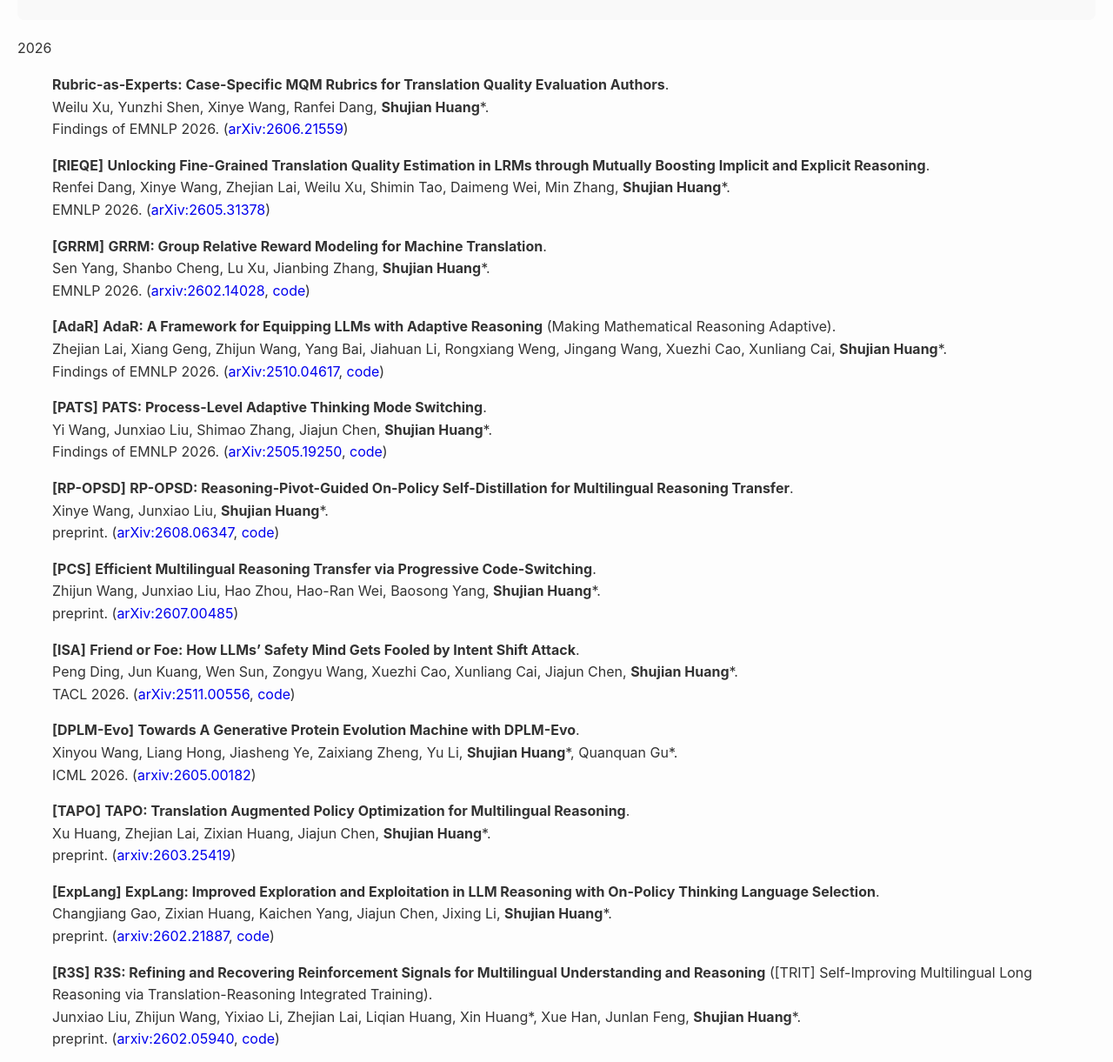
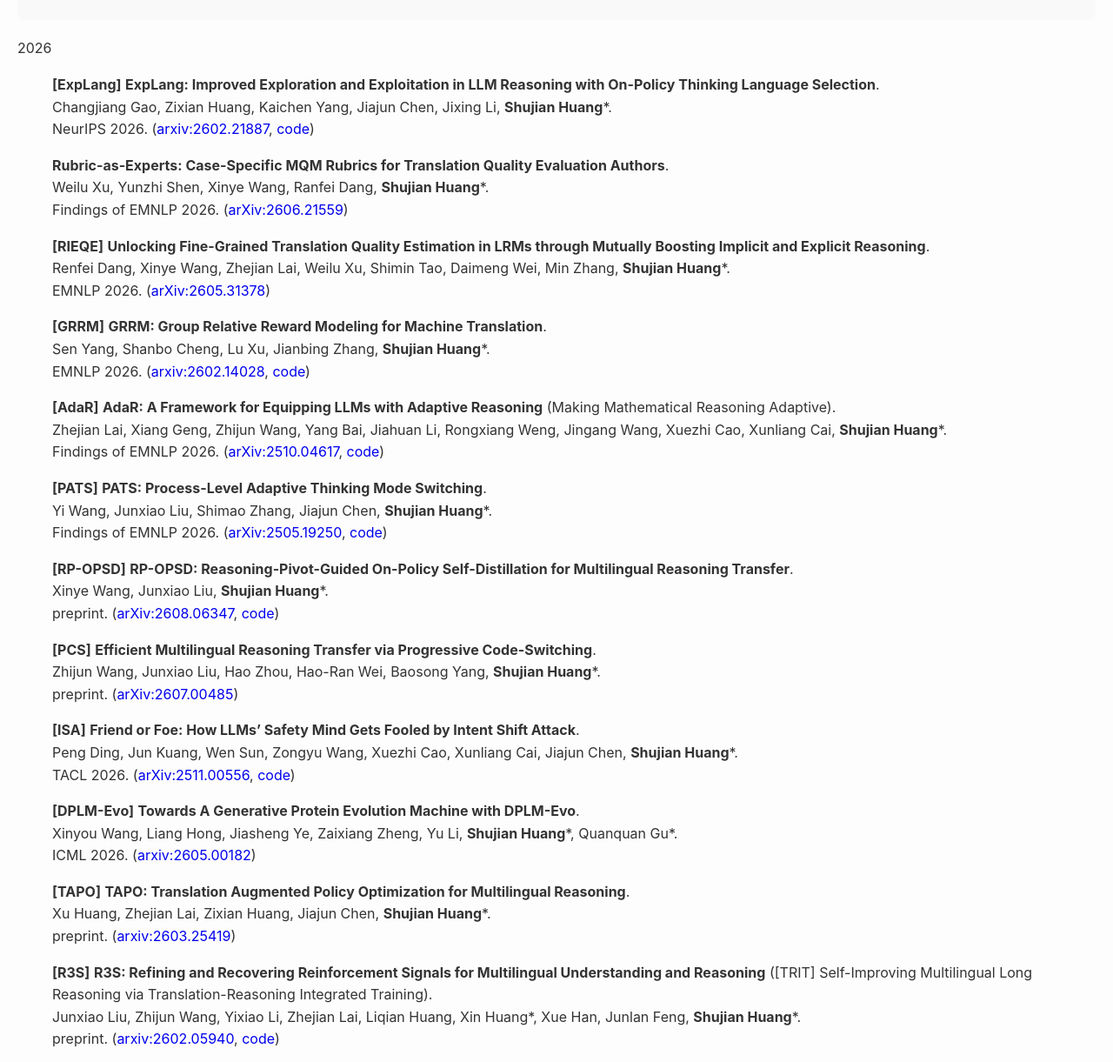
Before and after one commit to shujian/shujian.github.io, a plain HTML site: page index.html in a window 1280 px wide. Shown: the part 6704-7925 px from the top of the page at 87% size. Drawn offline with Linux system fonts and the light colour scheme.

Commit message:
Auto-update: 2026-10-27 10:50:15

```diff
--- a/index.html
+++ b/index.html
@@ -441,6 +441,16 @@ topics</button>.<br><br> <strong>Search by keywords:</strong>
 </div>
 <!-- --- END BUTTONS --- -->
 <p>2026</p>
+<div class="paper-item" data-topic="LLM-Reasoning,MLLM">
+<blockquote>
+<p><strong>[ExpLang]</strong> <strong>ExpLang: Improved Exploration and
+Exploitation in LLM Reasoning with On-Policy Thinking Language
+Selection</strong>. <br> Changjiang Gao, Zixian Huang, Kaichen Yang,
+Jiajun Chen, Jixing Li, <strong>Shujian Huang</strong>*. <br> NeurIPS
+2026. (<a href="https://arxiv.org/abs/2602.21887">arxiv:2602.21887</a>,
+<a href="https://github.com/NJUNLP/ExpLang">code</a>)</p>
+</blockquote>
+</div>
 <div class="paper-item" data-topic="MT-QE,MT-LLM">
 <blockquote>
 <p><strong>Rubric-as-Experts: Case-Specific MQM Rubrics for Translation
@@ -536,16 +546,6 @@ Optimization for Multilingual Reasoning</strong>. <br> Xu Huang, Zhejian
 Lai, Zixian Huang, Jiajun Chen, <strong>Shujian Huang</strong>*. <br>
 preprint. (<a
 href="https://arxiv.org/abs/2603.25419">arxiv:2603.25419</a>)</p>
-</blockquote>
-</div>
-<div class="paper-item" data-topic="LLM-Reasoning,MLLM">
-<blockquote>
-<p><strong>[ExpLang]</strong> <strong>ExpLang: Improved Exploration and
-Exploitation in LLM Reasoning with On-Policy Thinking Language
-Selection</strong>. <br> Changjiang Gao, Zixian Huang, Kaichen Yang,
-Jiajun Chen, Jixing Li, <strong>Shujian Huang</strong>*. <br> preprint.
-(<a href="https://arxiv.org/abs/2602.21887">arxiv:2602.21887</a>, <a
-href="https://github.com/NJUNLP/ExpLang">code</a>)</p>
 </blockquote>
 </div>
 <div class="paper-item" data-topic="LLM-Reasoning,MLLM-Align">
@@ -565,7 +565,7 @@ href="https://github.com/NJUNLP/TRIT">code</a>)</p>
 <p><strong>Improving Long-Context Translation via Self-Supervised Dual
 Learning</strong>. <br> Shanbo Cheng, Shuaijie She, Yu Bao, Jianbing
 Zhang, Jiajun Chen, <strong>Shujian Huang</strong>*. <br> <a
-href="https://aclanthology.org/2026.acl-long.1257/">ACL 2026</a> .</p>
+href="https://aclanthology.org/2026.acl-long.1257/">ACL 2026</a>.</p>
 </blockquote>
 </div>
 <div class="paper-item" data-topic="MLLM-LowRes">
@@ -1675,7 +1675,7 @@ Information Processing 2007. (in Chinese)</p>
 </div>
 <p><a href="#top">back to the top</a></p>
 <hr />
-<p>Last Update 2026-09-08, with the help of Gemini.</p>
+<p>Last Update 2026-10-27, with the help of Gemini.</p>
 <script id="_wauz66">var _wau = _wau || []; _wau.push(["map", "o7yr8qrk91", "z66", "250", "125", "dashmap", "diamond-blue"]);</script>
 <script async src="//waust.at/m.js"></script>
 <!-- --- JAVASCRIPT FOR FILTERS AND SEARCH --- -->
```
